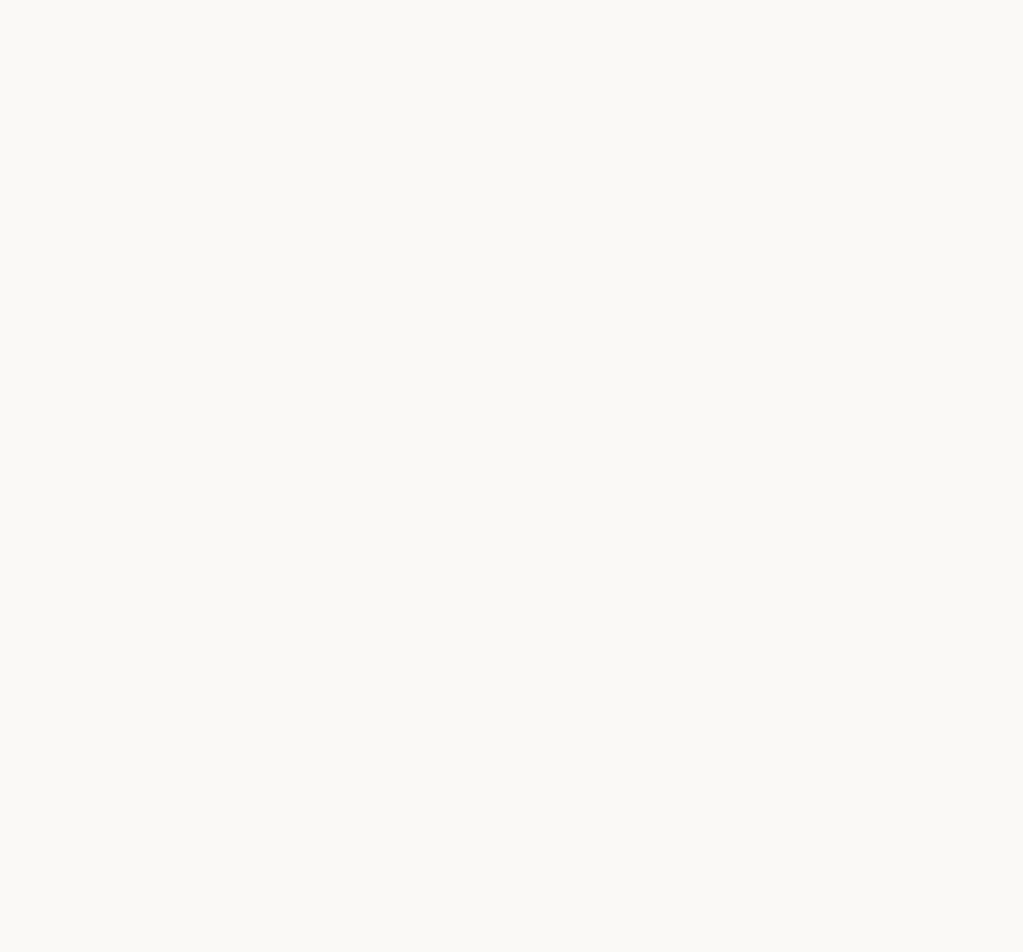
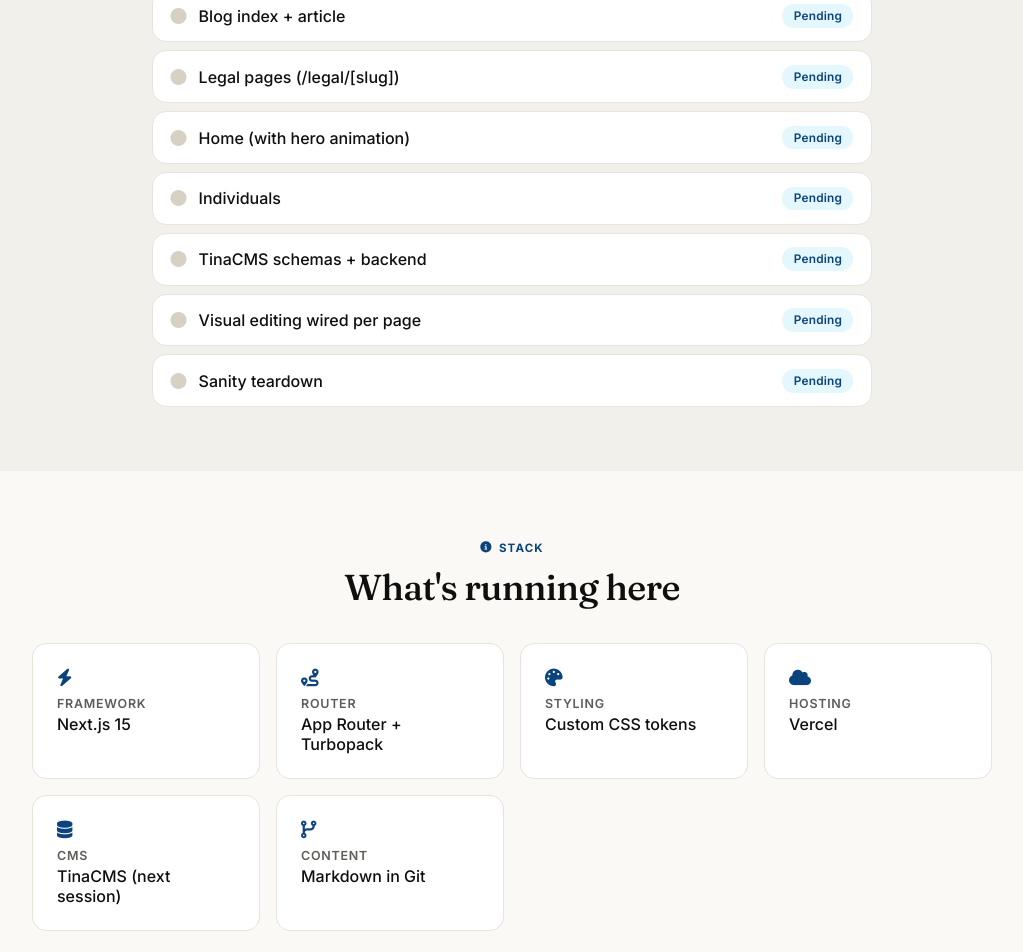
Before and after one commit to Train-321/train321-marketing, a Next.js app: page / in a window 1280 px wide. Shown: the part 1318-2270 px from the top of the page, without its empty margins (128-1151 px from the left). Before the commit the page ends 984 px from the top, so only its background shows below. Built offline with nearby package versions, Linux system fonts and the light colour scheme; no server answers.

Commit message:
Restore sticky footer and beef up placeholder content

```diff
--- a/app/globals.css
+++ b/app/globals.css
@@ -34,12 +34,19 @@ html, body {
   color: var(--t321-mkt-ink);
   font-family: var(--font-inter), -apple-system, BlinkMacSystemFont, 'Helvetica Neue', Arial, sans-serif;
   -webkit-font-smoothing: antialiased;
+  min-height: 100vh;
 }
+body { display: flex; flex-direction: column; }
 
 a { color: inherit; }
 
-.t321-mkt-page { /* natural flow — footer follows content */ }
-.t321-mkt-main { /* no flex:1 — let main be its natural height */ }
+.t321-mkt-page {
+  display: flex;
+  flex-direction: column;
+  flex: 1;
+  min-height: 100vh;
+}
+.t321-mkt-main { flex: 1; }
 
 .t321-mkt-container {
   max-width: 1280px;
--- a/app/page.tsx
+++ b/app/page.tsx
@@ -1,4 +1,26 @@
-// Placeholder home page — full home with hero animation/audience toggle ports next.
+import Link from "next/link";
+
+// Placeholder home page — kept here while individual pages port over from Nuxt.
+// Once pages/index.tsx with the real hero animation lands, this file becomes that.
+
+const PORT_STATUS = [
+  { name: "Header / Footer / global styles", status: "done" },
+  { name: "About", status: "pending" },
+  { name: "Contact", status: "pending" },
+  { name: "FAQ", status: "pending" },
+  { name: "Testimonials", status: "pending" },
+  { name: "Demo", status: "pending" },
+  { name: "Services", status: "pending" },
+  { name: "Catalog", status: "pending" },
+  { name: "Course detail (/courses/[slug])", status: "pending" },
+  { name: "Blog index + article", status: "pending" },
+  { name: "Legal pages (/legal/[slug])", status: "pending" },
+  { name: "Home (with hero animation)", status: "pending" },
+  { name: "Individuals", status: "pending" },
+  { name: "TinaCMS schemas + backend", status: "pending" },
+  { name: "Visual editing wired per page", status: "pending" },
+  { name: "Sanity teardown", status: "pending" }
+];
 
 export default function HomePage() {
   return (
@@ -12,16 +34,17 @@ export default function HomePage() {
             Compliance training your team <em>actually finishes.</em>
           </h1>
           <p className="t321-mkt-lede">
-            Site is being migrated from Nuxt+Sanity to Next.js+TinaCMS. Header, footer, and
-            base styles are live. Pages port in the next session.
+            The marketing site is being migrated from Nuxt + Sanity to Next.js + TinaCMS. The
+            shared chrome (header, footer, design tokens, fonts) is live. Individual pages port
+            over one at a time.
           </p>
           <div style={{ display: "flex", gap: "0.75rem", flexWrap: "wrap" }}>
-            <a href="/catalog" className="t321-mkt-btn t321-mkt-btn--accent t321-mkt-btn--lg">
+            <Link href="/catalog" className="t321-mkt-btn t321-mkt-btn--accent t321-mkt-btn--lg">
               Browse courses <i className="fas fa-arrow-right" aria-hidden="true" />
-            </a>
-            <a href="/about" className="t321-mkt-btn t321-mkt-btn--ghost t321-mkt-btn--lg">
+            </Link>
+            <Link href="/about" className="t321-mkt-btn t321-mkt-btn--ghost t321-mkt-btn--lg">
               About us
-            </a>
+            </Link>
           </div>
         </div>
       </section>
@@ -32,9 +55,77 @@ export default function HomePage() {
             <span className="t321-mkt-eyebrow">In progress</span>
             <h2 className="t321-mkt-h2">Migration status</h2>
             <p className="t321-mkt-lede">
-              The original Nuxt site is preserved on the <code>nuxt-archive</code> branch. Pages
-              port one at a time in subsequent sessions.
+              The original Nuxt site is preserved on the <code>nuxt-archive</code> branch. Once
+              every box below is checked, that branch can be archived and this placeholder
+              replaced with the real homepage.
             </p>
+          </div>
+          <ul style={{ listStyle: "none", padding: 0, margin: "0 auto", maxWidth: 720, display: "grid", gap: "0.5rem" }}>
+            {PORT_STATUS.map((item) => (
+              <li
+                key={item.name}
+                className="t321-mkt-card"
+                style={{ display: "flex", alignItems: "center", gap: "0.75rem", padding: "0.85rem 1.1rem" }}
+              >
+                <i
+                  className={`fas ${item.status === "done" ? "fa-check-circle" : "fa-circle"}`}
+                  style={{
+                    color:
+                      item.status === "done"
+                        ? "var(--t321-mkt-positive)"
+                        : "var(--t321-mkt-line-strong)",
+                    fontSize: "1rem"
+                  }}
+                  aria-hidden="true"
+                />
+                <span style={{ fontWeight: 500 }}>{item.name}</span>
+                <span
+                  className={`t321-mkt-badge ${
+                    item.status === "done" ? "t321-mkt-badge--positive" : ""
+                  }`}
+                  style={{ marginLeft: "auto" }}
+                >
+                  {item.status === "done" ? "Done" : "Pending"}
+                </span>
+              </li>
+            ))}
+          </ul>
+        </div>
+      </section>
+
+      <section className="t321-mkt-section">
+        <div className="t321-mkt-container">
+          <div className="t321-mkt-section__head">
+            <span className="t321-mkt-eyebrow">
+              <i className="fas fa-info-circle" aria-hidden="true" /> Stack
+            </span>
+            <h2 className="t321-mkt-h2">What's running here</h2>
+          </div>
+          <div
+            style={{
+              display: "grid",
+              gridTemplateColumns: "repeat(auto-fit, minmax(220px, 1fr))",
+              gap: "1rem",
+              maxWidth: 960,
+              margin: "0 auto"
+            }}
+          >
+            {[
+              { label: "Framework", value: "Next.js 15", icon: "fa-bolt" },
+              { label: "Router", value: "App Router + Turbopack", icon: "fa-route" },
+              { label: "Styling", value: "Custom CSS tokens", icon: "fa-palette" },
+              { label: "Hosting", value: "Vercel", icon: "fa-cloud" },
+              { label: "CMS", value: "TinaCMS (next session)", icon: "fa-database" },
+              { label: "Content", value: "Markdown in Git", icon: "fa-code-branch" }
+            ].map((card) => (
+              <div key={card.label} className="t321-mkt-card">
+                <i className={`fas ${card.icon}`} style={{ color: "var(--t321-mkt-accent)", fontSize: "1.1rem" }} aria-hidden="true" />
+                <div style={{ marginTop: "0.5rem", fontSize: "0.78rem", color: "var(--t321-mkt-ink-muted)", textTransform: "uppercase", letterSpacing: "0.06em", fontWeight: 600 }}>
+                  {card.label}
+                </div>
+                <div style={{ fontSize: "1rem", fontWeight: 500, marginTop: "0.2rem" }}>{card.value}</div>
+              </div>
+            ))}
           </div>
         </div>
       </section>
```
